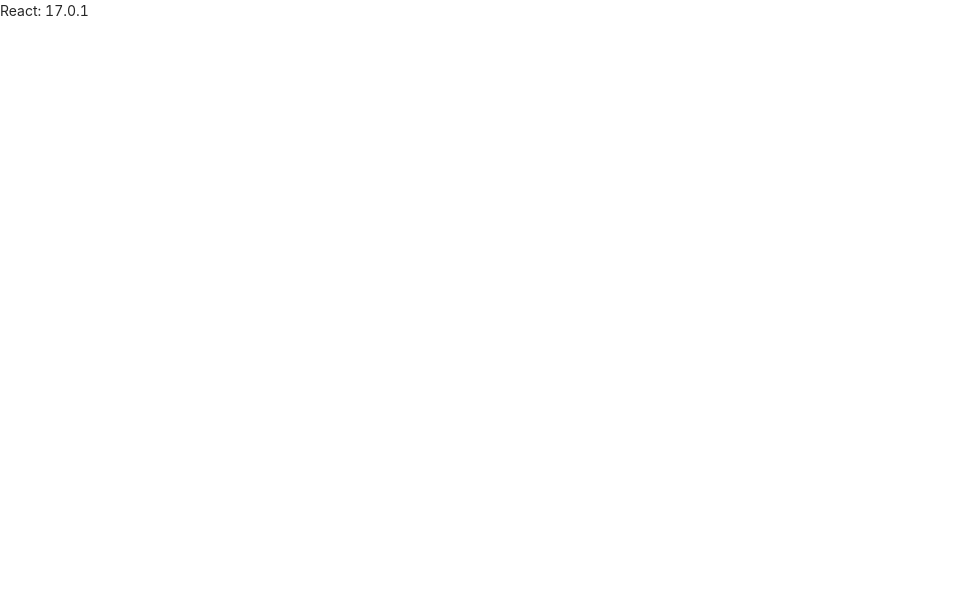
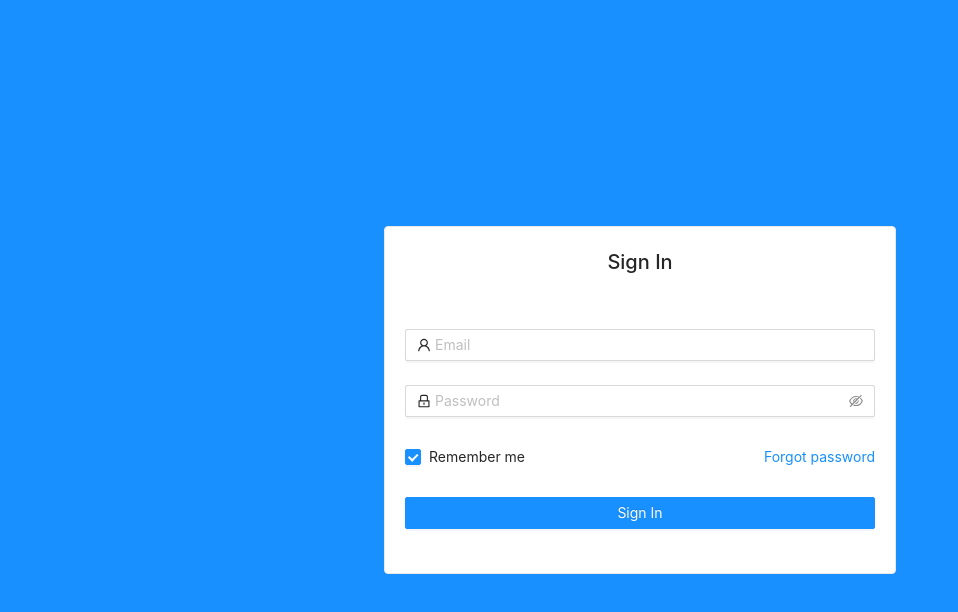
Before and after one commit to OlehHladkiy/eventmanager-web, a React app: page /signin in a window 1280 px wide. Shown: the top 612 px of the page, without its empty margins (0-958 px from the left). Built offline with nearby package versions, Linux system fonts and the light colour scheme; no server answers.

Commit message:
feat(App): implement providers with routes

```diff
--- a/src/App.tsx
+++ b/src/App.tsx
@@ -1,24 +1,38 @@
 import { ConnectedRouter } from 'connected-react-router';
-import React from 'react';
+import React, { Suspense } from 'react';
 import { Provider } from 'react-redux';
 import { PersistGate } from 'redux-persist/integration/react';
+import styled, { ThemeProvider } from 'styled-components';
+import 'antd/dist/antd.css';
+
+import OnLocationChange from '@components/onLocationChange';
+import Preloader from '@components/Preloader';
 
 import configureStore from './store/configureStore';
+import routes from './routes';
+import { getTheme } from './theme/index';
 
-import 'antd/dist/antd.css';
-
+const { theme, GlobalStyle } = getTheme('base');
 const { history, persistor, store } = configureStore();
 
 const App = () => (
+  <ThemeProvider theme={theme}>
     <Provider store={store}>
       <PersistGate loading={null} persistor={persistor}>
         <ConnectedRouter history={history}>
-        <React.StrictMode>
-          <div>React: 17.0.1</div>
-        </React.StrictMode>
+          <GlobalStyle />
+          <OnLocationChange />
+          <Suspense fallback={<Preloader />}>
+            <App.Layout>{routes}</App.Layout>
+          </Suspense>
         </ConnectedRouter>
       </PersistGate>
     </Provider>
+  </ThemeProvider>
 );
 
+App.Layout = styled.div`
+  min-height: 100vh;
+`;
+
 export default App;
--- /dev/null
+++ b/src/routes.tsx
@@ -0,0 +1,32 @@
+import React, { lazy } from 'react';
+import { useSelector } from 'react-redux';
+import { Route, Redirect, Switch } from 'react-router-dom';
+
+import { getIsAuthenticated } from '@modules/auth/AuthReducer';
+import PrivateRoute from '@modules/auth/components/PrivateRoute';
+
+const SignInPage = lazy(() => import('@modules/auth/pages/SignInPage'));
+const SignUpPage = lazy(() => import('@modules/auth/pages/SignUpPage'));
+const NotFoundPage = lazy(() => import('@components/NotFound'));
+
+const RootRedirect = () => {
+  const isAuth = useSelector(getIsAuthenticated);
+
+  if (!isAuth) {
+    return <Redirect to="/signin" />;
+  }
+
+  return <Redirect to={`/dashboard`} />;
+};
+
+export default (
+  <div>
+    <Switch>
+      <PrivateRoute exact path="/" component={RootRedirect} />
+      <Route exact path="/signin" component={SignInPage} />
+      <Route exact path="/signup" component={SignUpPage} />
+      {/* Catch all routes */}
+      <Route component={NotFoundPage} />
+    </Switch>
+  </div>
+);
```
Lines whose indentation alone changed are shown as unchanged.
